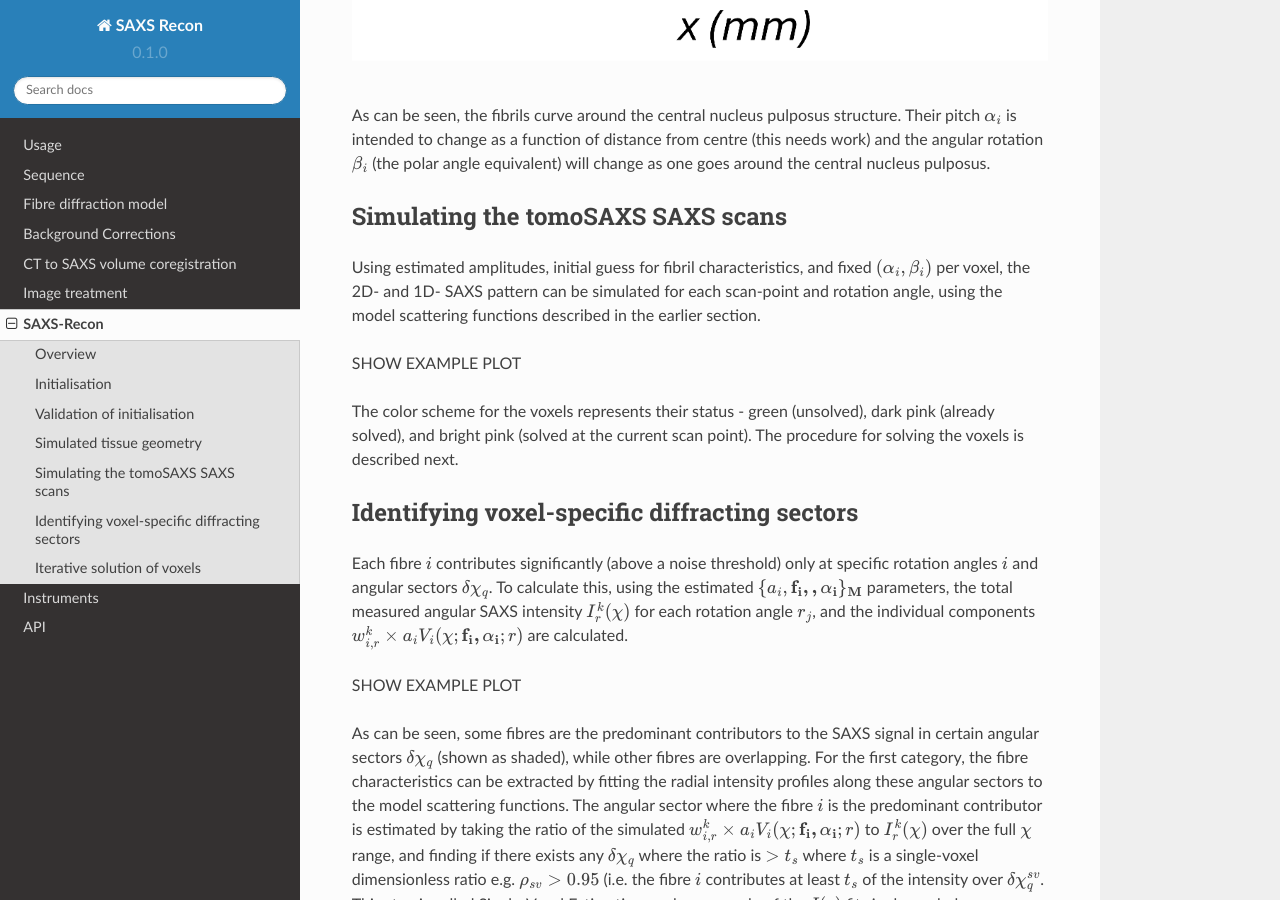
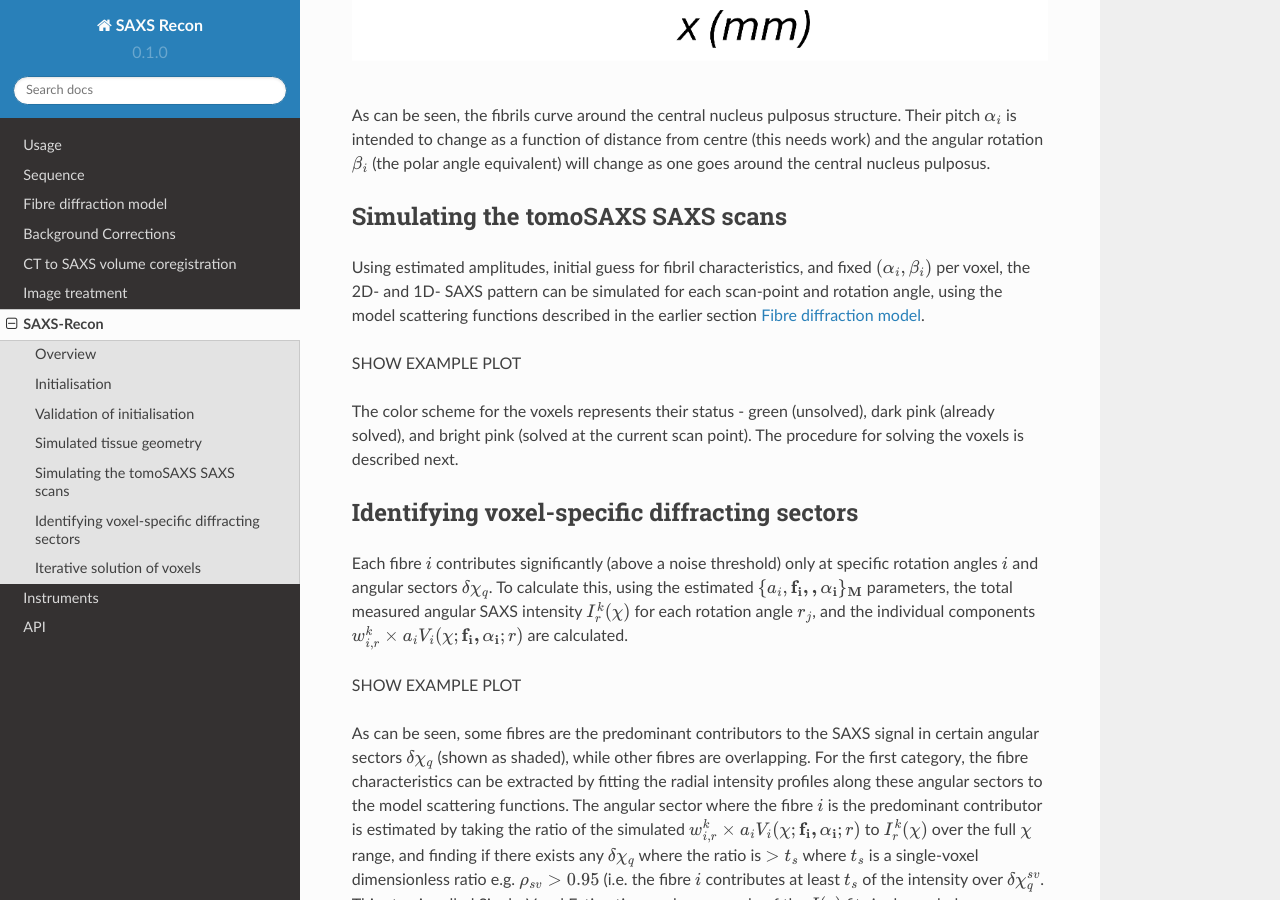
Before and after one commit to himadri111/saxs-docs-tutorial, a Sphinx documentation site: the page built from docs/source/saxsrecon.rst, in a window 1280 px wide and 900 px high, scrolled down 2494 px. Built offline with Sphinx 7.4.7 and the Read the Docs theme 2.0.0, drawn with Linux system fonts in a browser that asks for light colours.

Commit message:
Update saxsrecon.rst

```diff
--- a/docs/source/saxsrecon.rst
+++ b/docs/source/saxsrecon.rst
@@ -84,7 +84,7 @@
 
 Simulating the tomoSAXS SAXS scans
 -----------------------------------------------
-Using estimated amplitudes, initial guess for fibril characteristics, and fixed :math:`(\alpha_{i},\beta_{i})` per voxel, the 2D- and 1D- SAXS pattern can be simulated for each scan-point and rotation angle, using the model scattering functions described in the earlier section.
+Using estimated amplitudes, initial guess for fibril characteristics, and fixed :math:`(\alpha_{i},\beta_{i})` per voxel, the 2D- and 1D- SAXS pattern can be simulated for each scan-point and rotation angle, using the model scattering functions described in the earlier section :ref:`section_fibre_diff`.
 
 SHOW EXAMPLE PLOT
 
```
